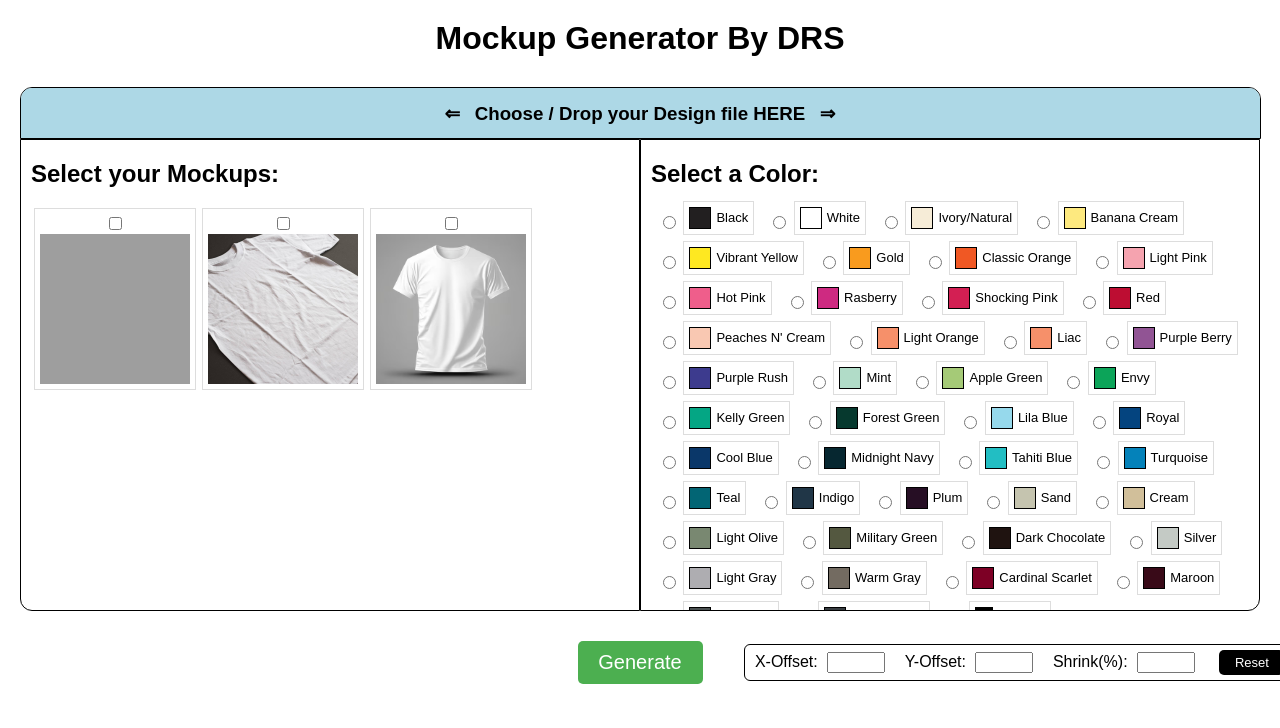
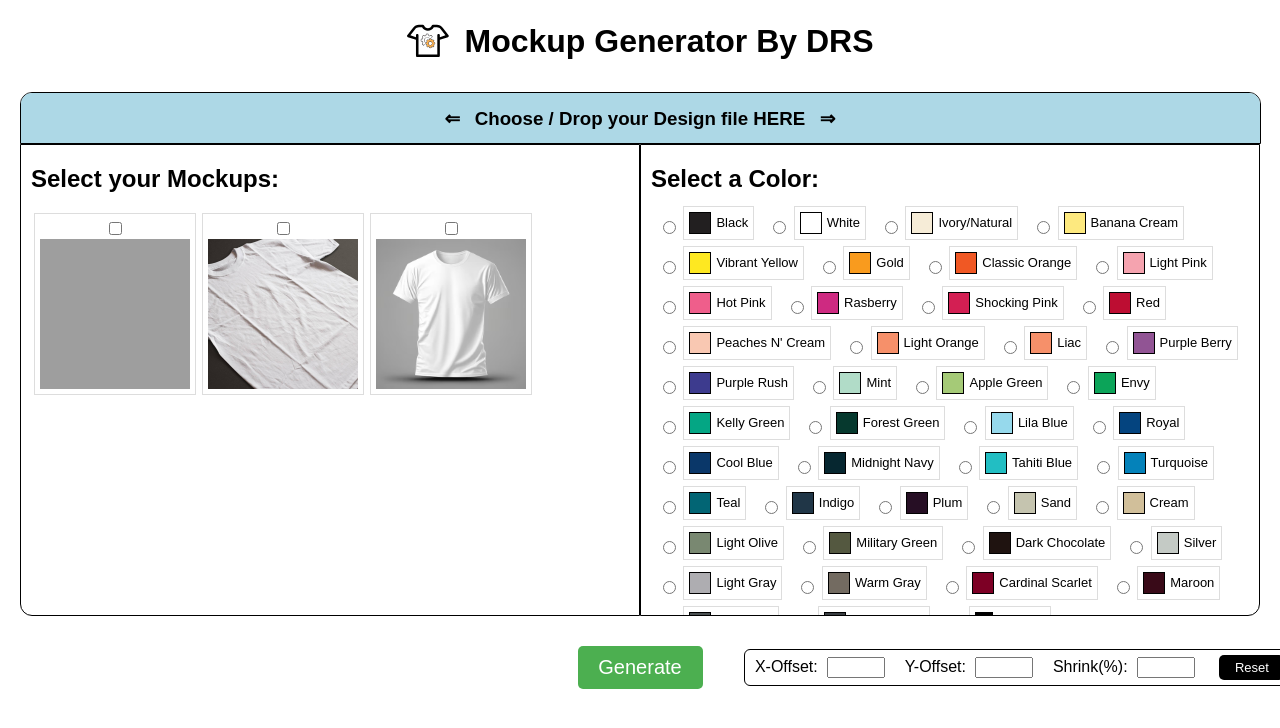
Before and after one commit to Raj-Srikar/Custom-Mockup-Generator, a plain HTML site: page index.html in a window 1280 px wide. Drawn offline with Linux system fonts and the light colour scheme; grey boxes are pictures that could not be loaded.

Commit message:
Added Logo and Favicon

```diff
--- a/index.html
+++ b/index.html
@@ -6,10 +6,14 @@
   <meta name="viewport" content="width=device-width, initial-scale=1.0">
   <title>Mockup Generator</title>
   <link rel="stylesheet" type="text/css" href="styles.css">
+  <link rel="icon" type="image/svg+xml" href="logo.svg">
 </head>
 
 <body>
-  <h1>Mockup Generator By DRS</h1>
+  <h1 style="display: flex; align-items: center; justify-content: center;">
+    <img src="logo.svg" alt="logo" id="logo" style="height: 42px; margin-right: 0.5em;">
+    Mockup Generator By DRS
+  </h1>
   <form onsubmit="event.preventDefault();formSubmit()">
     <div id="file-div">
       <input id="design" type="file" name="design" accept="image/png, image/gif, image/jpeg" required>
```
Also changed, not shown: logo.svg (added).
